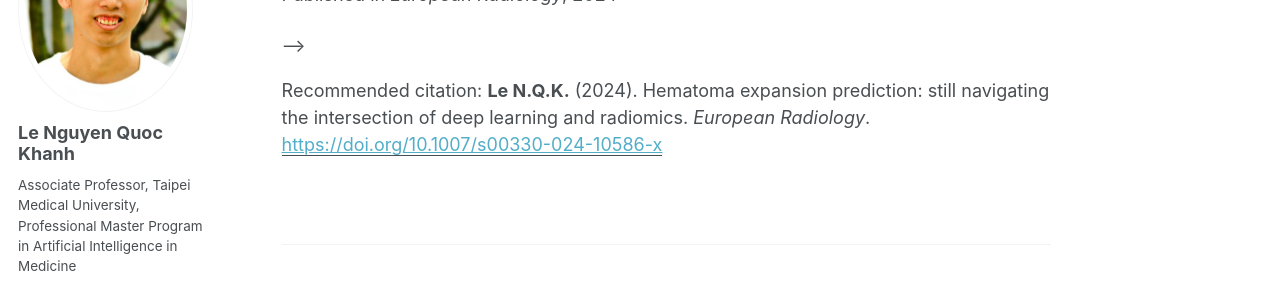
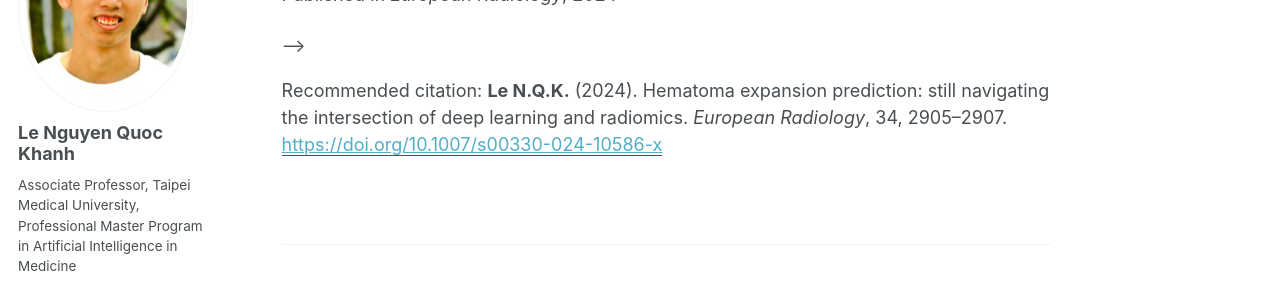
Before and after one commit to khanhlee/khanhlee.github.io, a Jekyll site: the page built from _publications/2024-01-22-Hematoma.md, in a window 1280 px wide. Shown: the part 211-502 px from the top of the page. Built offline with Jekyll 4.4.1, drawn with Linux system fonts in a browser that asks for light colours; some web fonts are replaced.

Commit message:
Update 2024-01-22-Hematoma.md

```diff
--- a/_publications/2024-01-22-Hematoma.md
+++ b/_publications/2024-01-22-Hematoma.md
@@ -5,5 +5,5 @@ permalink: /publication/2024-01-22-Hematoma
 date: 2024-01-22
 venue: 'European Radiology'
 paperurl: 'https://doi.org/10.1007/s00330-024-10586-x'
-citation: '<b>Le N.Q.K.</b> (2024). Hematoma expansion prediction: still navigating the intersection of deep learning and radiomics. <i>European Radiology</i>.'
+citation: '<b>Le N.Q.K.</b> (2024). Hematoma expansion prediction: still navigating the intersection of deep learning and radiomics. <i>European Radiology</i>, 34, 2905–2907.'
 ---
```
